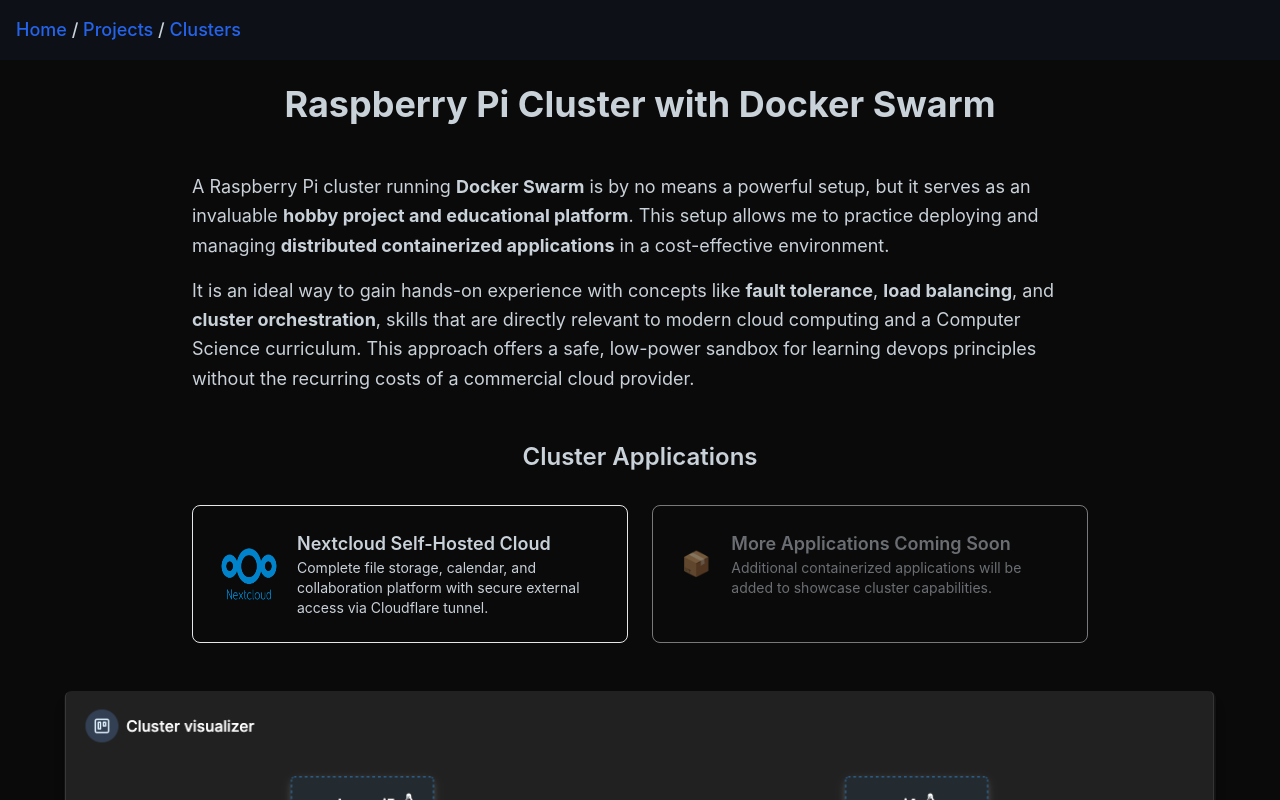
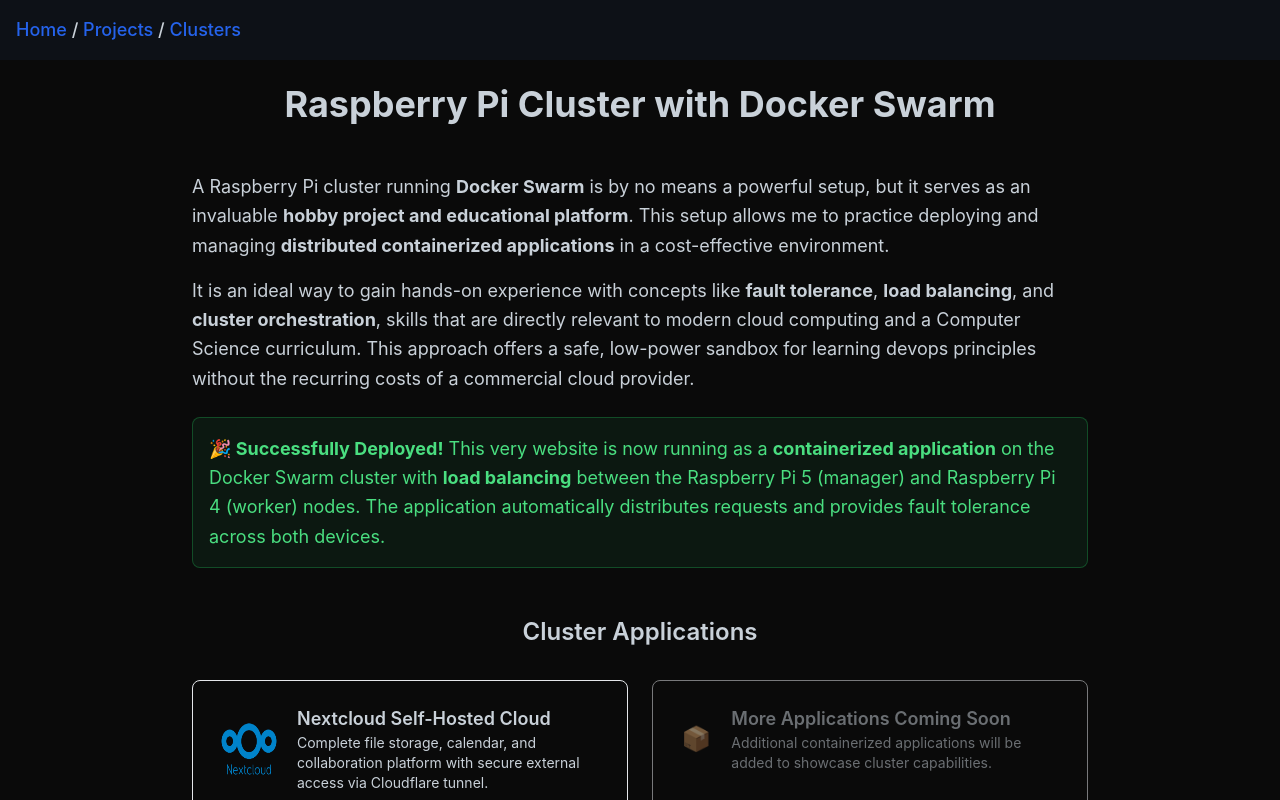
Before and after one commit to GabrielSkogHD/my-app, a Next.js app: page /projects/clusters in a window 1280 px wide. Shown: the top 800 px of the page. Built offline with nearby package versions, Linux system fonts and the light colour scheme.

Commit message:
docs: Update cluster project page with deployment success
- Add success banner highlighting that the website is now running on Docker Swarm
- Document load balancing between Pi5 (manager) and Pi4 (worker) nodes
- Showcase containerized application deployment achievement

```diff
--- a/app/projects/clusters/page.tsx
+++ b/app/projects/clusters/page.tsx
@@ -17,6 +17,11 @@
                     <p className="text-muted-foreground text-lg leading-relaxed text-left mt-4">
                         It is an ideal way to gain hands-on experience with concepts like <strong>fault tolerance</strong>, <strong>load balancing</strong>, and <strong>cluster orchestration</strong>, skills that are directly relevant to modern cloud computing and a Computer Science curriculum. This approach offers a safe, low-power sandbox for learning devops principles without the recurring costs of a commercial cloud provider.
                     </p>
+                    <div className="bg-green-900/20 border border-green-500/30 rounded-lg p-4 mt-6">
+                        <p className="text-green-400 text-lg leading-relaxed text-left">
+                            <strong>🎉 Successfully Deployed!</strong> This very website is now running as a <strong>containerized application</strong> on the Docker Swarm cluster with <strong>load balancing</strong> between the Raspberry Pi 5 (manager) and Raspberry Pi 4 (worker) nodes. The application automatically distributes requests and provides fault tolerance across both devices.
+                        </p>
+                    </div>
                 </div>
 
                 <div className="mb-12">
```
